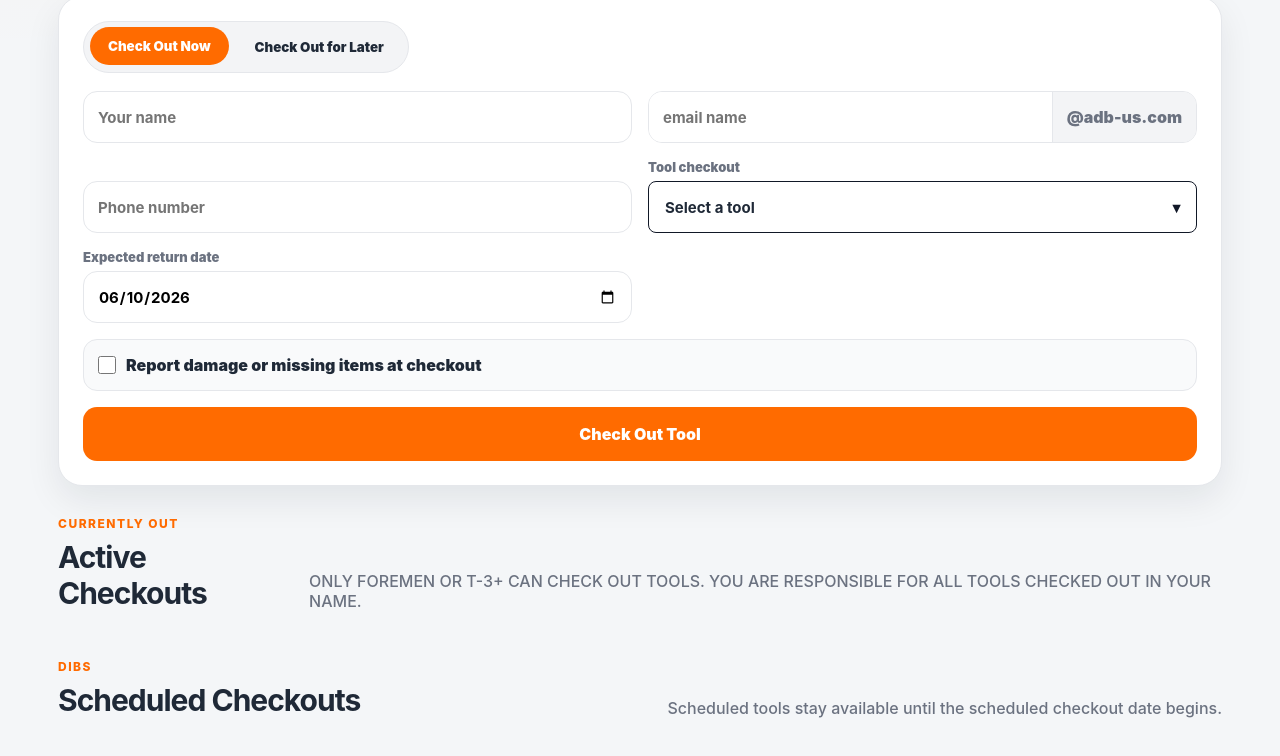
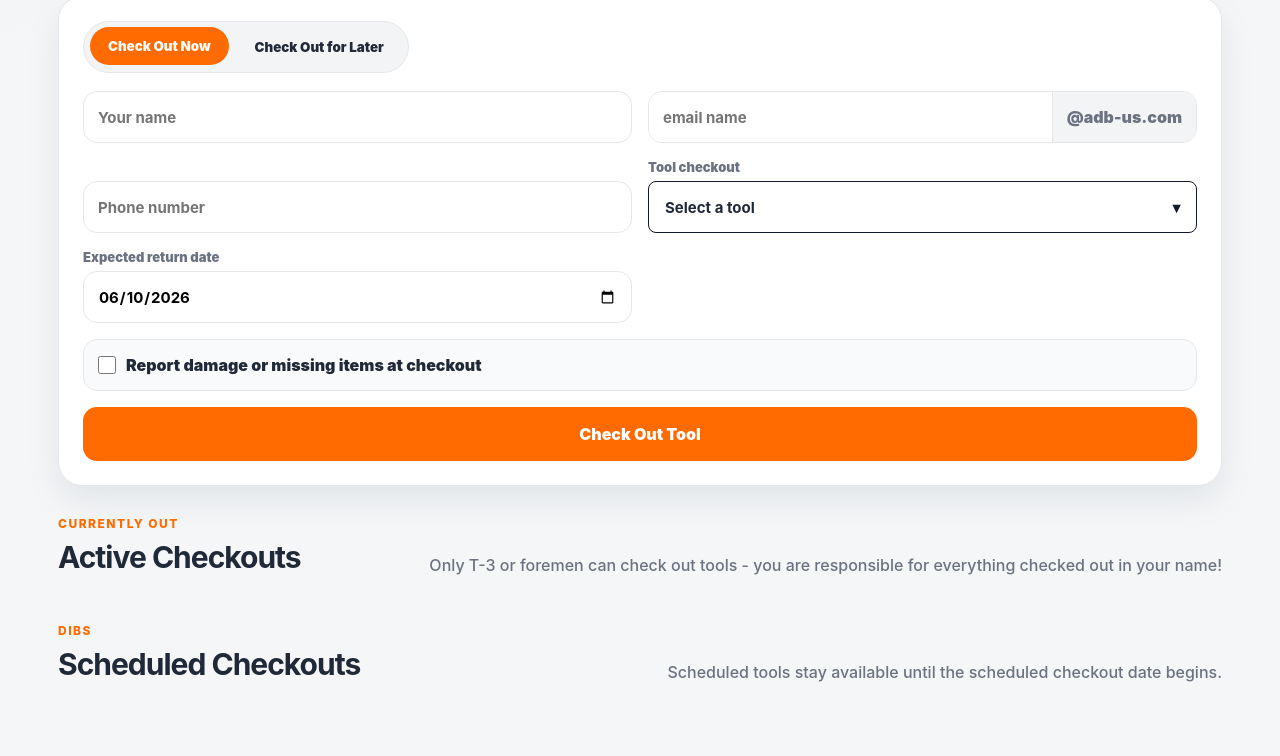
Before and after one commit to jakebrecknock/tools, a plain HTML site: page index.html in a window 1280 px wide. Shown: the part 449-1205 px from the top of the page. Drawn offline with Linux system fonts and the light colour scheme; no server answers.

Commit message:
Update index.html

```diff
--- a/index.html
+++ b/index.html
@@ -128,7 +128,7 @@
         <p class="eyebrow">Currently Out</p>
         <h2>Active Checkouts</h2>
       </div>
-      <p class="muted">ONLY FOREMEN OR T-3+ CAN CHECK OUT TOOLS. YOU ARE RESPONSIBLE FOR ALL TOOLS CHECKED OUT IN YOUR NAME.</p>
+      <p class="muted">Only T-3 or foremen can check out tools - you are responsible for everything checked out in your name!</p>
     </div>
 
     <div id="activeGrid" class="component-grid"></div>
```
